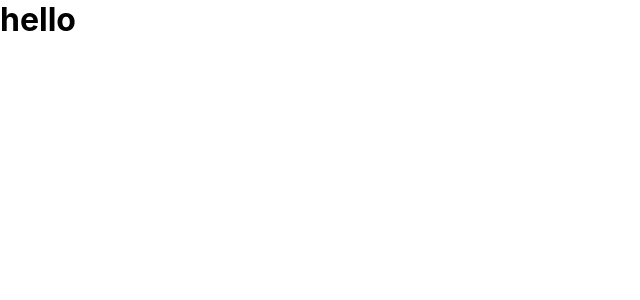
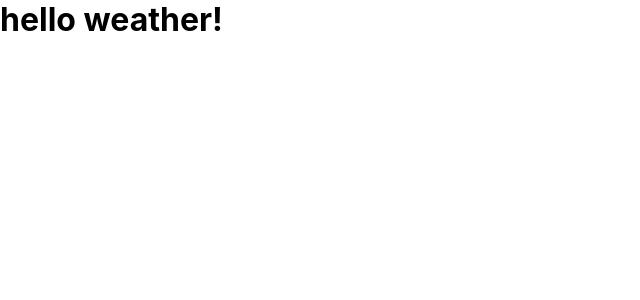
Before and after one commit to AlenaNiku/weather-app, a React (Create React App) app: page / in a window 1280 px wide. Shown: the top 300 px of the page, without its empty margins (0-640 px from the left). Built offline with nearby package versions, Linux system fonts and the light colour scheme.

Commit message:
added an api key

```diff
--- a/package.json
+++ b/package.json
@@ -6,6 +6,7 @@
     "@testing-library/jest-dom": "^4.2.4",
     "@testing-library/react": "^9.5.0",
     "@testing-library/user-event": "^7.2.1",
+    "moment": "^2.27.0",
     "react": "^16.13.1",
     "react-dom": "^16.13.1",
     "react-scripts": "3.4.1"
--- a/src/App.js
+++ b/src/App.js
@@ -1,10 +1,11 @@
 import React from 'react';
 import './App.css';
+import WeekContainer from './WeekContainer';
 
 function App() {
   return (
     <div className="App">
-      <h1>hello</h1>
+      <WeekContainer />
     </div>
   );
 }
--- a/src/WeekContainer.js
+++ b/src/WeekContainer.js
@@ -2,12 +2,19 @@ import React, { Component } from 'react'
 
 class WeekContainer extends Component {
     render() {
-        return (
-            <div>
-                <h1>hello weather!</h1>
-            </div>
-        )
-    }
+
+    const apiKey = "bb92bc497a64f5f4cdcd15d73f3e55ee"
+
+    const weatherURL = `http://api.openweathermap.org/data/2.5/forecast?zip=10022&units=imperial&APPID=${apiKey}`;
+
+    return (
+      <div>
+        <h1>hello weather!</h1>
+      </div>
+    );
+  }
 }
 
 export default WeekContainer
+
+// this component will render 5 weather cards
```
Also changed, not shown: 1 other file (tests, documents, lock files or other folders).
